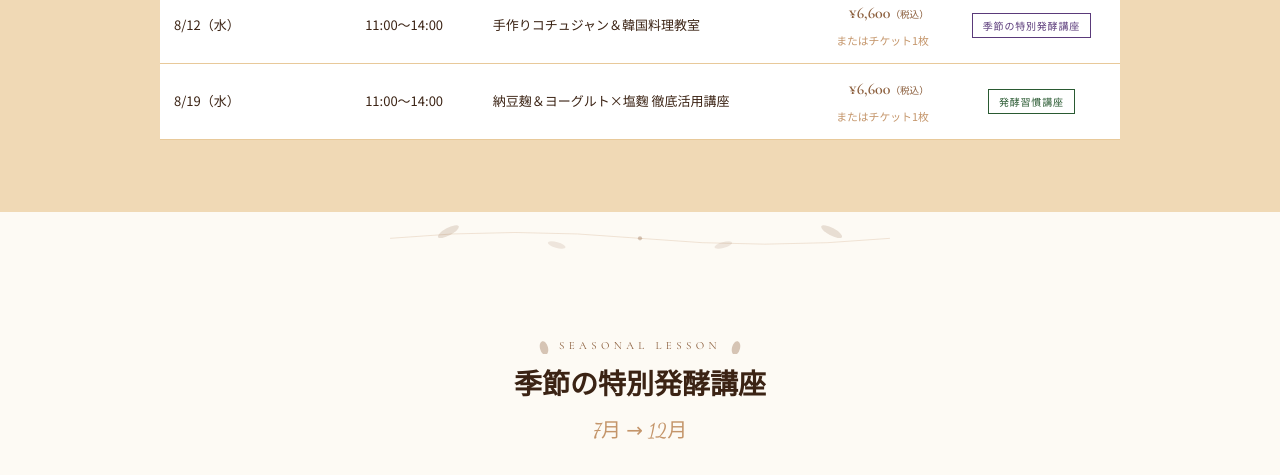
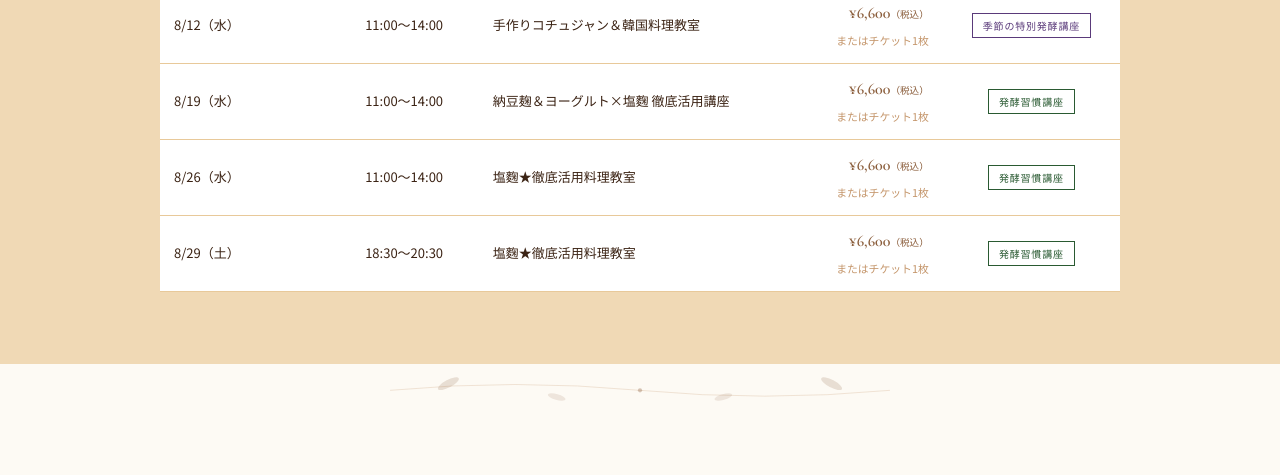
Before and after one commit to linkbase555-lgtm/fukurou-no-daidokoro-lp, a plain HTML site: page index.html in a window 1280 px wide. Shown: the part 6627-7102 px from the top of the page. Drawn offline with nearby package versions, Linux system fonts and the light colour scheme; a web font is replaced by a local one.

Commit message:
8/26・8/29 塩麴徹底活用料理教室を追加

```diff
--- a/index.html
+++ b/index.html
@@ -1604,6 +1604,20 @@ footer{
             <td style="text-align:right"><span class="t-price">¥6,600<span class="tax-note">（税込）</span></span><br><small style="color:var(--brown-l);">またはチケット1枚</small></td>
             <td style="text-align:center"><span class="tag t-entry">発酵習慣講座</span></td>
           </tr>
+          <tr>
+            <td>8/26（水）</td>
+            <td style="white-space:nowrap">11:00〜14:00</td>
+            <td>塩麴★徹底活用料理教室</td>
+            <td style="text-align:right"><span class="t-price">¥6,600<span class="tax-note">（税込）</span></span><br><small style="color:var(--brown-l);">またはチケット1枚</small></td>
+            <td style="text-align:center"><span class="tag t-entry">発酵習慣講座</span></td>
+          </tr>
+          <tr>
+            <td>8/29（土）</td>
+            <td style="white-space:nowrap">18:30〜20:30</td>
+            <td>塩麴★徹底活用料理教室</td>
+            <td style="text-align:right"><span class="t-price">¥6,600<span class="tax-note">（税込）</span></span><br><small style="color:var(--brown-l);">またはチケット1枚</small></td>
+            <td style="text-align:center"><span class="tag t-entry">発酵習慣講座</span></td>
+          </tr>
         </tbody>
       </table>
     </div>
```
Also changed, not shown: lp_v2.html (+14 -0 lines).
